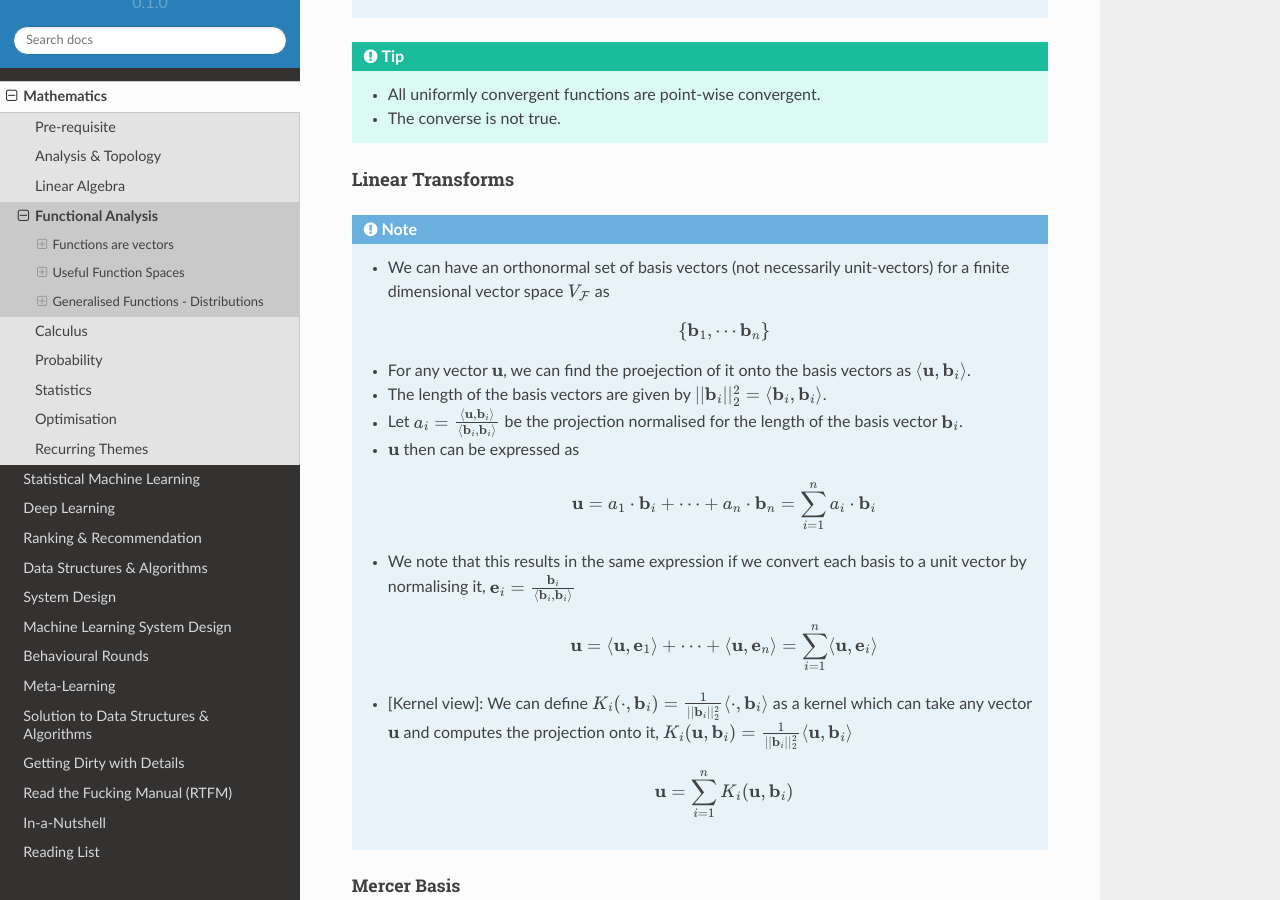
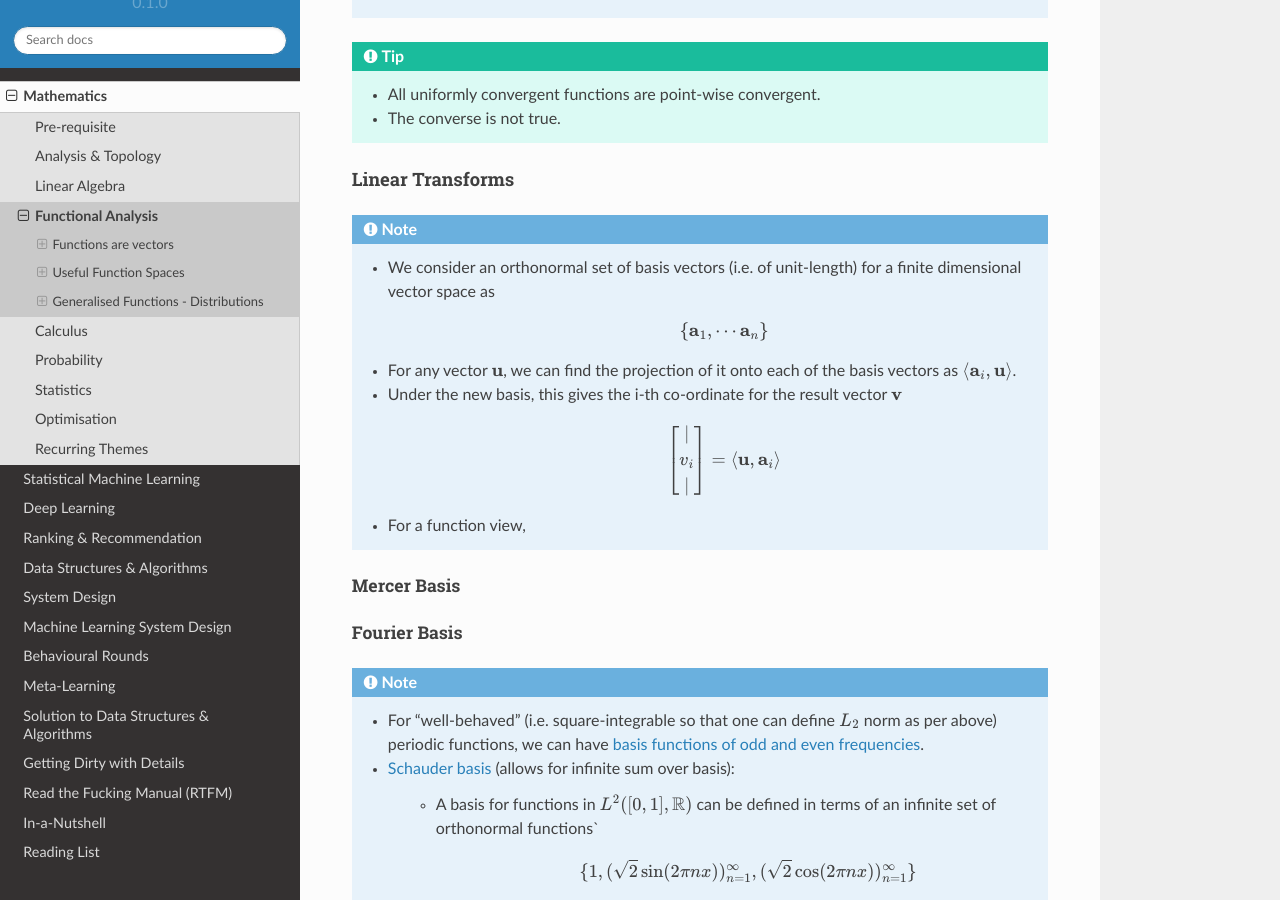
Before and after one commit to uselesstechjunks/leetcode, a Sphinx documentation site: the page built from docs/source/math/funan.rst, in a window 1280 px wide and 900 px high, scrolled down 5423 px. Built offline with Sphinx 7.4.7 and the Read the Docs theme 2.0.0, drawn with Linux system fonts in a browser that asks for light colours.

Commit message:
Update funan.rst

```diff
--- a/docs/source/math/funan.rst
+++ b/docs/source/math/funan.rst
@@ -177,22 +177,15 @@ Uniform Convergence
 Linear Transforms
 --------------------------------------------------------------------------------
 .. note::
-	* We can have an orthonormal set of basis vectors (not necessarily unit-vectors) for a finite dimensional vector space :math:`V_{\mathcal{F}}` as
+	* We consider an orthonormal set of basis vectors (i.e. of unit-length) for a finite dimensional vector space as
 
-		.. math:: \{\mathbf{b}_1,\cdots\mathbf{b}_n\}
+		.. math:: \{\mathbf{a}_1,\cdots\mathbf{a}_n\}
 
-	* For any vector :math:`\mathbf{u}`, we can find the proejection of it onto the basis vectors as :math:`\langle\mathbf{u},\mathbf{b}_i\rangle`.
-	* The length of the basis vectors are given by :math:`||\mathbf{b}_i||_2^2=\langle\mathbf{b}_i,\mathbf{b}_i\rangle`.
-	* Let :math:`a_i=\frac{\langle\mathbf{u},\mathbf{b}_i\rangle}{\langle\mathbf{b}_i,\mathbf{b}_i\rangle}` be the projection normalised for the length of the basis vector :math:`\mathbf{b}_i`.
-	* :math:`\mathbf{u}` then can be expressed as
+	* For any vector :math:`\mathbf{u}`, we can find the projection of it onto each of the basis vectors as :math:`\langle\mathbf{a}_i,\mathbf{u}\rangle`.
+	* Under the new basis, this gives the i-th co-ordinate for the result vector :math:`\mathbf{v}`
 
-		.. math:: \mathbf{u}=a_1\cdot\mathbf{b}_i+\cdots +a_n\cdot\mathbf{b}_n=\sum_{i=1}^na_i\cdot\mathbf{b}_i
-	* We note that this results in the same expression if we convert each basis to a unit vector by normalising it, :math:`\mathbf{e}_i=\frac{\mathbf{b}_i}{\langle\mathbf{b}_i,\mathbf{b}_i\rangle}`
-
-		.. math:: \mathbf{u}=\langle\mathbf{u},\mathbf{e}_1\rangle+\cdots+\langle\mathbf{u},\mathbf{e}_n\rangle=\sum_{i=1}^n\langle\mathbf{u},\mathbf{e}_i\rangle
-	* [Kernel view]: We can define :math:`K_i(\cdot,\mathbf{b}_i)=\frac{1}{||\mathbf{b}_i||^2_2}{\langle\cdot,\mathbf{b}_i\rangle}` as a kernel which can take any vector :math:`\mathbf{u}` and computes the projection onto it, :math:`K_i(\mathbf{u},\mathbf{b}_i)=\frac{1}{||\mathbf{b}_i||^2_2}{\langle\mathbf{u},\mathbf{b}_i\rangle}`
-
-		.. math:: \mathbf{u}=\sum_{i=1}^n K_i(\mathbf{u},\mathbf{b}_i)
+		.. math:: \begin{bmatrix}|\\v_i\\|\end{bmatrix}=\langle\mathbf{u},\mathbf{a}_i\rangle
+	* For a function view,
 
 Mercer Basis
 ^^^^^^^^^^^^^^^^^^^^^^^^^^^^^^^^^^^^^^^^^^^^^^^^^^^^^^^^^^^^^^^^^^^^^^^^^^^^^^^^
```
